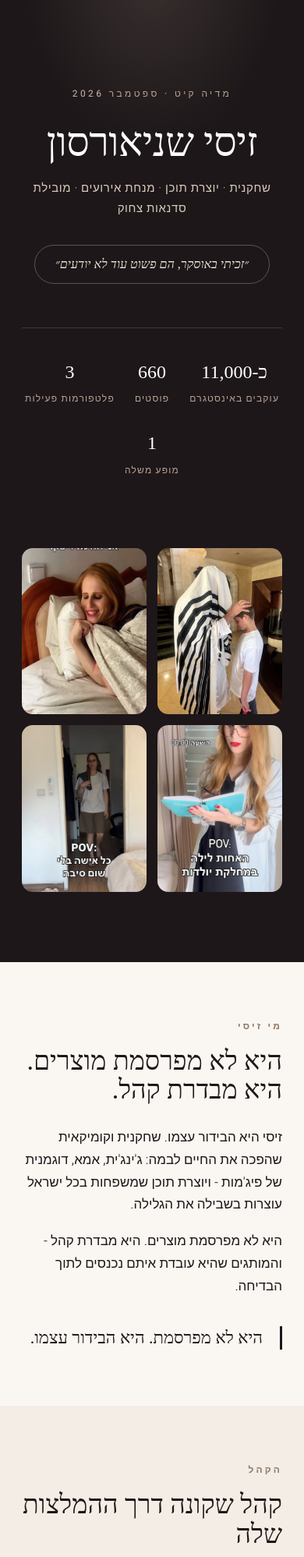
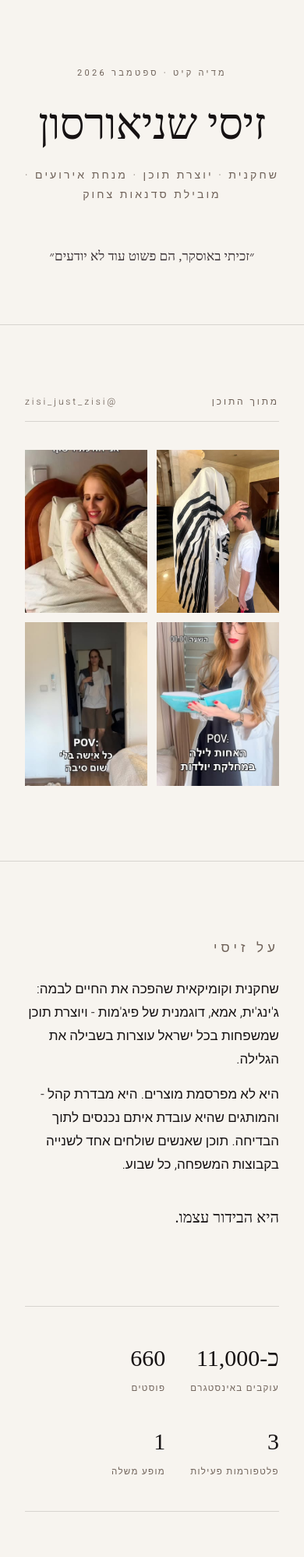
Before and after one commit to mendi1211/zisi-mediakit, a plain HTML site: page index.html in a window 390 px wide. Shown: the top 1997 px of the page at 78% size. Drawn offline with Linux system fonts and the light colour scheme; a web font is replaced by a local one.

Commit message:
Portfolio redesign

```diff
--- a/index.html
+++ b/index.html
@@ -3,164 +3,158 @@
 <head>
 <meta charset="UTF-8">
 <meta name="viewport" content="width=device-width, initial-scale=1.0">
-<title>זיסי שניאורסון · מדיה קיט</title>
-<meta name="description" content="זיסי שניאורסון - שחקנית, יוצרת תוכן, מנחת אירועים ומובילת סדנאות צחוק. מדיה קיט לשיתופי פעולה.">
+<title>זיסי שניאורסון</title>
+<meta name="description" content="זיסי שניאורסון - שחקנית, יוצרת תוכן, מנחת אירועים ומובילת סדנאות צחוק.">
 <link rel="preconnect" href="https://fonts.googleapis.com">
 <link rel="preconnect" href="https://fonts.gstatic.com" crossorigin>
-<link href="https://fonts.googleapis.com/css2?family=Frank+Ruhl+Libre:wght@300;400;500;700;900&family=Heebo:wght@300;400;500;600;700&display=swap" rel="stylesheet">
+<link href="https://fonts.googleapis.com/css2?family=Frank+Ruhl+Libre:wght@300;400;500&family=Heebo:wght@200;300;400;500&display=swap" rel="stylesheet">
 <style>
-:root{
-  --ink:#1d1719; --paper:#faf6f1; --cream:#f4ede5; --gold:#b9a394; --gold-d:#8f7a68;
-  --serif:'Frank Ruhl Libre',serif; --sans:'Heebo',sans-serif;
-}
+:root{--ink:#161213;--paper:#f7f4ef;--line:rgba(22,18,19,.14);--mut:#6f6259;--serif:'Frank Ruhl Libre',serif;--sans:'Heebo',sans-serif}
 *{margin:0;padding:0;box-sizing:border-box}
 html{scroll-behavior:smooth}
-body{font-family:var(--sans);background:var(--paper);color:var(--ink);line-height:1.7;-webkit-font-smoothing:antialiased}
-.wrap{max-width:1080px;margin:0 auto;padding:0 28px}
+body{font-family:var(--sans);font-weight:300;background:var(--paper);color:var(--ink);line-height:1.75;-webkit-font-smoothing:antialiased}
+.wrap{max-width:1060px;margin:0 auto;padding:0 32px}
+.eyebrow{font-size:11px;letter-spacing:.3em;font-weight:400;color:var(--mut)}
+a{color:inherit}
 
 /* HERO */
-.hero{background:var(--ink);color:#f4efec;text-align:center;padding:110px 28px 90px;position:relative;overflow:hidden}
-.hero::after{content:'';position:absolute;inset:0;background:radial-gradient(ellipse 60% 45% at 50% -5%,rgba(185,163,148,.18),transparent 70%);pointer-events:none}
-.kicker{font-size:12px;letter-spacing:.28em;color:var(--gold);font-weight:500;margin-bottom:26px}
-.hero h1{font-family:var(--serif);font-weight:300;font-size:clamp(52px,9vw,104px);line-height:1.02;letter-spacing:-.01em;color:#fff}
-.hero .tagline{margin-top:20px;font-size:clamp(15px,2.2vw,19px);color:#d8cabb;font-weight:300;letter-spacing:.04em}
-.hero .quote{display:inline-block;margin-top:34px;font-family:var(--serif);font-style:italic;font-size:clamp(16px,2.4vw,20px);color:#efe4d8;border:1px solid rgba(244,239,236,.28);border-radius:999px;padding:10px 26px}
-.stats{display:flex;justify-content:center;gap:clamp(26px,6vw,64px);flex-wrap:wrap;margin-top:56px;padding-top:36px;border-top:1px solid rgba(244,239,236,.15)}
-.stats div{display:flex;flex-direction:column;gap:4px}
-.stats strong{font-family:var(--serif);font-size:clamp(24px,3.4vw,32px);font-weight:500;color:#fff}
-.stats span{font-size:12px;letter-spacing:.1em;color:var(--gold)}
+.hero{padding:120px 32px 96px;text-align:center;border-bottom:1px solid var(--line)}
+.hero h1{font-family:var(--serif);font-weight:300;font-size:clamp(56px,10vw,120px);line-height:1;letter-spacing:-.01em;margin-top:28px}
+.hero .role{margin-top:26px;font-size:14px;letter-spacing:.22em;color:var(--mut)}
+.hero .quote{margin-top:52px;font-family:var(--serif);font-size:clamp(17px,2.2vw,21px);color:#3a3134}
+.hero .quote::before{content:'״'}.hero .quote::after{content:'״'}
 
-/* PHOTO STRIP */
-.photos{background:var(--ink);padding:0 28px 90px}
-.photos .row{display:grid;grid-template-columns:repeat(4,1fr);gap:14px;max-width:1080px;margin:0 auto}
-.photos figure{margin:0;border-radius:14px;overflow:hidden;position:relative;aspect-ratio:3/4}
-.photos img{width:100%;height:100%;object-fit:cover;display:block;filter:saturate(.92);transition:transform .6s cubic-bezier(.2,.6,.2,1)}
-.photos figure:hover img{transform:scale(1.05)}
-.photos figcaption{position:absolute;inset-inline:0;bottom:0;padding:26px 14px 12px;font-size:11.5px;color:#efe4d8;background:linear-gradient(transparent,rgba(20,14,16,.75));opacity:0;transition:opacity .4s}
-.photos figure:hover figcaption{opacity:1}
+/* STILLS */
+.stills{padding:88px 0 96px}
+.stills .head{display:flex;justify-content:space-between;align-items:baseline;border-bottom:1px solid var(--line);padding-bottom:14px;margin-bottom:36px}
+.stills .head span{font-size:12px;letter-spacing:.24em;color:var(--mut)}
+.grid{display:grid;grid-template-columns:repeat(4,1fr);gap:18px}
+.grid figure{margin:0;overflow:hidden}
+.grid img{width:100%;aspect-ratio:3/4;object-fit:cover;display:block;transition:transform .8s cubic-bezier(.2,.6,.2,1)}
+.grid figure:hover img{transform:scale(1.04)}
 
-/* SECTIONS */
-section.block{padding:96px 0}
-section.block:nth-of-type(even){background:var(--cream)}
-.label{font-size:12px;letter-spacing:.26em;color:var(--gold-d);font-weight:600;margin-bottom:16px}
-h2{font-family:var(--serif);font-weight:400;font-size:clamp(34px,5vw,52px);line-height:1.1;margin-bottom:28px}
-.lede{font-size:clamp(17px,2.4vw,21px);font-weight:300;max-width:640px}
-.lede+.lede{margin-top:18px}
-.key{font-family:var(--serif);font-size:clamp(22px,3.4vw,30px);font-weight:500;line-height:1.35;margin-top:36px;padding-inline-start:22px;border-inline-start:3px solid var(--ink);max-width:600px}
-a{color:inherit}
+/* ABOUT */
+.about{padding:96px 0;border-top:1px solid var(--line)}
+.about .cols{display:grid;grid-template-columns:1fr 1.6fr;gap:56px;align-items:start}
+.about p{font-size:17px;max-width:560px}
+.about p+p{margin-top:16px}
+.about .sig{margin-top:36px;font-family:var(--serif);font-size:20px}
 
-/* FORMAT ROWS */
-.formats{border-top:1px solid rgba(29,23,25,.16)}
-.frow{display:grid;grid-template-columns:88px 1fr;gap:8px 28px;padding:30px 0;border-bottom:1px solid rgba(29,23,25,.16);align-items:baseline}
-.frow .num{font-family:var(--serif);font-size:clamp(28px,4vw,40px);font-weight:300;color:var(--gold-d)}
-.frow h3{font-size:clamp(19px,2.6vw,24px);font-weight:600;margin-bottom:6px}
-.frow p{font-size:15.5px;font-weight:300;color:#4c4145;max-width:640px}
+/* FACTS */
+.facts{display:flex;gap:clamp(32px,7vw,80px);flex-wrap:wrap;border-top:1px solid var(--line);border-bottom:1px solid var(--line);padding:40px 0}
+.facts div{display:flex;flex-direction:column;gap:2px}
+.facts strong{font-family:var(--serif);font-weight:400;font-size:30px}
+.facts span{font-size:11.5px;letter-spacing:.12em;color:var(--mut)}
+
+/* CREDITS (formats) */
+.credits{padding:96px 0}
+.credits ul{list-style:none;margin-top:40px;border-top:1px solid var(--line)}
+.credits li{display:grid;grid-template-columns:64px 1fr auto;gap:24px;align-items:baseline;padding:26px 0;border-bottom:1px solid var(--line)}
+.credits .n{font-family:var(--serif);font-size:22px;color:var(--mut)}
+.credits h3{font-weight:400;font-size:clamp(18px,2.4vw,22px);font-family:var(--serif)}
+.credits p{font-size:13.5px;color:var(--mut);max-width:460px;text-align:left;direction:rtl}
+
+/* AUDIENCE note */
+.note{padding:0 0 96px}
+.note p{font-size:15px;color:var(--mut);max-width:560px}
 
 /* CONTACT */
-.contact{background:var(--ink);color:#f4efec;padding:100px 0 80px}
-.contact .label{color:var(--gold)}
-.contact h2{color:#fff}
-.ccards{display:grid;grid-template-columns:repeat(auto-fit,minmax(260px,1fr));gap:16px;margin-top:44px;max-width:720px}
-.ccard{border:1px solid rgba(244,239,236,.18);border-radius:16px;padding:28px 24px;text-decoration:none;color:#f4efec;display:flex;flex-direction:column;gap:8px;transition:border-color .3s,background .3s}
-.ccard:hover{border-color:var(--gold);background:rgba(185,163,148,.08)}
-.ccard .who{font-size:12px;letter-spacing:.14em;color:var(--gold)}
-.ccard .val{font-family:var(--serif);font-size:clamp(18px,2.4vw,22px);color:#fff;direction:ltr;text-align:end}
-.ccard .val.he{direction:rtl;text-align:start}
-.ccard .what{font-size:13.5px;font-weight:300;color:#c9bcae}
-footer{background:var(--ink);color:#8f7f72;text-align:center;font-size:12px;letter-spacing:.12em;padding:34px 28px;border-top:1px solid rgba(244,239,236,.1)}
+.contact{border-top:1px solid var(--line);padding:96px 0 72px;text-align:center}
+.contact h2{font-family:var(--serif);font-weight:300;font-size:clamp(34px,5vw,52px);margin:22px 0 52px}
+.clinks{display:flex;justify-content:center;gap:clamp(28px,6vw,72px);flex-wrap:wrap}
+.clinks a{text-decoration:none;display:flex;flex-direction:column;gap:6px;align-items:center}
+.clinks .k{font-size:11px;letter-spacing:.24em;color:var(--mut)}
+.clinks .v{font-family:var(--serif);font-size:20px;border-bottom:1px solid var(--line);padding-bottom:4px;transition:border-color .3s}
+.clinks a:hover .v{border-color:var(--ink)}
+footer{padding:30px 32px;text-align:center;font-size:11px;letter-spacing:.18em;color:var(--mut);border-top:1px solid var(--line)}
 
 @media (max-width:760px){
-  .photos .row{grid-template-columns:repeat(2,1fr)}
-  .ccards{grid-template-columns:1fr}
-  section.block{padding:72px 0}
+  .grid{grid-template-columns:repeat(2,1fr);gap:12px}
+  .about .cols{grid-template-columns:1fr;gap:24px}
+  .credits li{grid-template-columns:44px 1fr}
+  .credits li p{grid-column:2}
+  .hero{padding:84px 24px 72px}
 }
 </style>
 </head>
 <body>
 
 <header class="hero">
-  <p class="kicker">מדיה קיט · ספטמבר 2026</p>
+  <p class="eyebrow">מדיה קיט · ספטמבר 2026</p>
   <h1>זיסי שניאורסון</h1>
-  <p class="tagline">שחקנית · יוצרת תוכן · מנחת אירועים · מובילת סדנאות צחוק</p>
-  <p class="quote">״זכיתי באוסקר, הם פשוט עוד לא יודעים״</p>
-  <div class="stats">
+  <p class="role">שחקנית · יוצרת תוכן · מנחת אירועים · מובילת סדנאות צחוק</p>
+  <p class="quote">זכיתי באוסקר, הם פשוט עוד לא יודעים</p>
+</header>
+
+<section class="stills">
+  <div class="wrap">
+    <div class="head"><span>מתוך התוכן</span><span>@zisi_just_zisi</span></div>
+    <div class="grid">
+      <figure><img src="grid-6.jpg" alt="זיסי ובנה - רגע משפחתי מתוך התוכן שלה"></figure>
+      <figure><img src="grid-5.jpg" alt="זיסי - הקומדיה היומיומית שלה"></figure>
+      <figure><img src="grid-3.jpg" alt="זיסי בעבודה על התוכן"></figure>
+      <figure><img src="grid-4.jpg" alt="זיסי מצלמת תוכן בבית"></figure>
+    </div>
+  </div>
+</section>
+
+<section class="about">
+  <div class="wrap cols">
+    <p class="eyebrow">על זיסי</p>
+    <div>
+      <p>שחקנית וקומיקאית שהפכה את החיים לבמה: ג'ינג'ית, אמא, דוגמנית של פיג'מות - ויוצרת תוכן שמשפחות בכל ישראל עוצרות בשבילה את הגלילה.</p>
+      <p>היא לא מפרסמת מוצרים. היא מבדרת קהל - והמותגים שהיא עובדת איתם נכנסים לתוך הבדיחה. תוכן שאנשים שולחים אחד לשנייה בקבוצות המשפחה, כל שבוע.</p>
+      <p class="sig">היא הבידור עצמו.</p>
+    </div>
+  </div>
+</section>
+
+<div class="wrap">
+  <div class="facts">
     <div><strong>כ-11,000</strong><span>עוקבים באינסטגרם</span></div>
     <div><strong>660</strong><span>פוסטים</span></div>
     <div><strong>3</strong><span>פלטפורמות פעילות</span></div>
     <div><strong>1</strong><span>מופע משלה</span></div>
   </div>
-</header>
-
-<div class="photos">
-  <div class="row">
-    <figure><img src="grid-6.jpg" alt="זיסי ובנה - רגע משפחתי מתוך התוכן שלה"><figcaption>רגע משפחתי מתוך התוכן</figcaption></figure>
-    <figure><img src="grid-5.jpg" alt="זיסי - הרגע לפני השינה, הקומדיה היומיומית שלה"><figcaption>הקומדיה היומיומית</figcaption></figure>
-    <figure><img src="grid-3.jpg" alt="זיסי בעבודה - כתיבה ותוכן"><figcaption>בעבודה על התוכן</figcaption></figure>
-    <figure><img src="grid-4.jpg" alt="זיסי מצלמת תוכן בבית"><figcaption>מצלמת בבית</figcaption></figure>
-  </div>
 </div>
 
-<section class="block">
+<section class="credits">
   <div class="wrap">
-    <p class="label">מי זיסי</p>
-    <h2>היא לא מפרסמת מוצרים.<br>היא מבדרת קהל.</h2>
-    <p class="lede">זיסי היא הבידור עצמו. שחקנית וקומיקאית שהפכה את החיים לבמה: ג'ינג'ית, אמא, דוגמנית של פיג'מות - ויוצרת תוכן שמשפחות בכל ישראל עוצרות בשבילה את הגלילה.</p>
-    <p class="lede">היא לא מפרסמת מוצרים. היא מבדרת קהל - והמותגים שהיא עובדת איתם נכנסים לתוך הבדיחה.</p>
-    <p class="key">היא לא מפרסמת. היא הבידור עצמו.</p>
+    <p class="eyebrow">פורמטים לשיתוף פעולה</p>
+    <ul>
+      <li><span class="n">01</span><h3>הנחיית אירועי חברה וכנסים</h3><p>ערב שלם - במה, אנרגיה, קהל ביד</p></li>
+      <li><span class="n">02</span><h3>המופע ״צחוק זה לא צחוק״</h3><p>מופע מלא, מוכן להזמנה לחברות, ארגונים וקהילות</p></li>
+      <li><span class="n">03</span><h3>סדנאות יוגה צחוק</h3><p>סדנה חיה לעובדים וללקוחות של המותג</p></li>
+      <li><span class="n">04</span><h3>שגרירות מותג מתמשכת</h3><p>סדרת תוכן שנבנית סביב המותג לאורך זמן</p></li>
+      <li><span class="n">05</span><h3>תוכן ממומן מבוסס כישרון</h3><p>רילים וסטוריז קומיים שהמוצר חלק מהבדיחה</p></li>
+    </ul>
   </div>
 </section>
 
-<section class="block">
+<section class="note">
   <div class="wrap">
-    <p class="label">הקהל</p>
-    <h2>קהל שקונה דרך ההמלצות שלה</h2>
-    <p class="lede">כ-11,000 עוקבים מעורבים באינסטגרם (<a href="https://www.instagram.com/zisi_just_zisi" target="_blank" rel="noopener" style="direction:ltr;unicode-bidi:isolate">@zisi_just_zisi</a>), לצד נוכחות פעילה ב-YouTube וב-TikTok. קהל נשי-משפחתי בלב, עם זרוע קומית רחבה: צעירים, הורים, וכל מי שאוהב לצחוק.</p>
-    <p class="lede">מעבר לרשתות: קהילת ״קונים בכיף״ פעילה בוואטסאפ - קהל שקונה דרך ההמלצות שלה, לא רק צופה בהן.</p>
-  </div>
-</section>
-
-<section class="block">
-  <div class="wrap">
-    <p class="label">פורמטים לשיתוף פעולה</p>
-    <h2>מה אפשר לבנות יחד</h2>
-    <div class="formats">
-      <div class="frow"><span class="num">01</span><div><h3>הנחיית אירועי חברה וכנסים</h3><p>מנחה שמניעה ערב שלם - במה, אנרגיה, קהל ביד.</p></div></div>
-      <div class="frow"><span class="num">02</span><div><h3>המופע ״צחוק זה לא צחוק״</h3><p>מופע מלא ומוכן להזמנה לאירועי חברות, ארגונים וקהילות.</p></div></div>
-      <div class="frow"><span class="num">03</span><div><h3>סדנאות יוגה צחוק</h3><p>סדנה חיה לעובדים וללקוחות של המותג - wellness שאנשים באמת נהנים ממנו.</p></div></div>
-      <div class="frow"><span class="num">04</span><div><h3>שגרירות מותג מתמשכת</h3><p>סדרת תוכן שנבנית סביב המותג לאורך זמן, לא פוסט חד-פעמי.</p></div></div>
-      <div class="frow"><span class="num">05</span><div><h3>תוכן ממומן מבוסס כישרון</h3><p>רילים וסטוריז קומיים שהמוצר בתוכם הוא חלק מהבדיחה, לא מודעה לידה.</p></div></div>
-    </div>
-  </div>
-</section>
-
-<section class="block">
-  <div class="wrap">
-    <p class="label">למה זה עובד</p>
-    <h2>הקהל בא לצחוק - ונשאר להמלצות</h2>
-    <p class="lede">תוכן שאנשים שולחים אחד לשנייה בקבוצות המשפחה שווה יותר מכל מודעה ממומנת, וזה בדיוק מה שזיסי מייצרת כל שבוע.</p>
+    <p>קהל נשי-משפחתי בלב, עם זרוע קומית רחבה - לצד קהילת ״קונים בכיף״ הפעילה בוואטסאפ, שקונה דרך ההמלצות שלה ולא רק צופה בהן.</p>
   </div>
 </section>
 
 <section class="contact">
   <div class="wrap">
-    <p class="label">ליצירת קשר</p>
-    <h2>נדבר?</h2>
-    <div class="ccards">
-      <a class="ccard" href="https://wa.me/972584695350" target="_blank" rel="noopener">
-        <span class="who">וואטסאפ להזמנות</span>
-        <span class="val">058-469-5350</span>
-        <span class="what">זמינות למופעים, הנחיה וסדנאות</span>
+    <p class="eyebrow">ליצירת קשר</p>
+    <h2>נדבר</h2>
+    <div class="clinks">
+      <a href="https://wa.me/972584695350" target="_blank" rel="noopener">
+        <span class="k">וואטסאפ</span>
+        <span class="v">058-469-5350</span>
       </a>
-      <a class="ccard" href="https://www.instagram.com/zisi_just_zisi" target="_blank" rel="noopener">
-        <span class="who">אינסטגרם</span>
-        <span class="val">@zisi_just_zisi</span>
-        <span class="what">התוכן, הקהל והקצב - הכל חי שם</span>
+      <a href="https://www.instagram.com/zisi_just_zisi" target="_blank" rel="noopener">
+        <span class="k">אינסטגרם</span>
+        <span class="v" style="direction:ltr;unicode-bidi:isolate">@zisi_just_zisi</span>
       </a>
     </div>
   </div>
 </section>
 
-<footer>מדיה קיט · זיסי שניאורסון · נכון לספטמבר 2026</footer>
+<footer>זיסי שניאורסון · מדיה קיט · ספטמבר 2026</footer>
 
 </body>
 </html>
```
